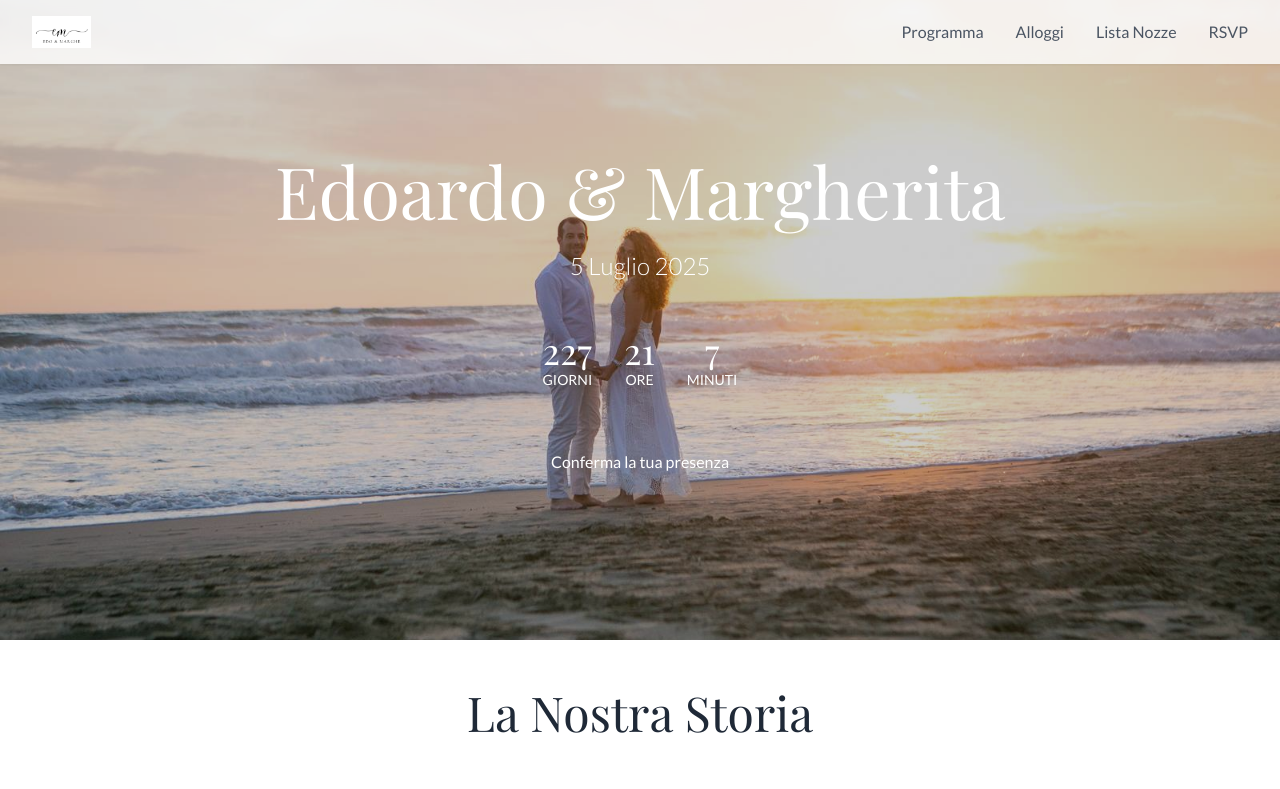
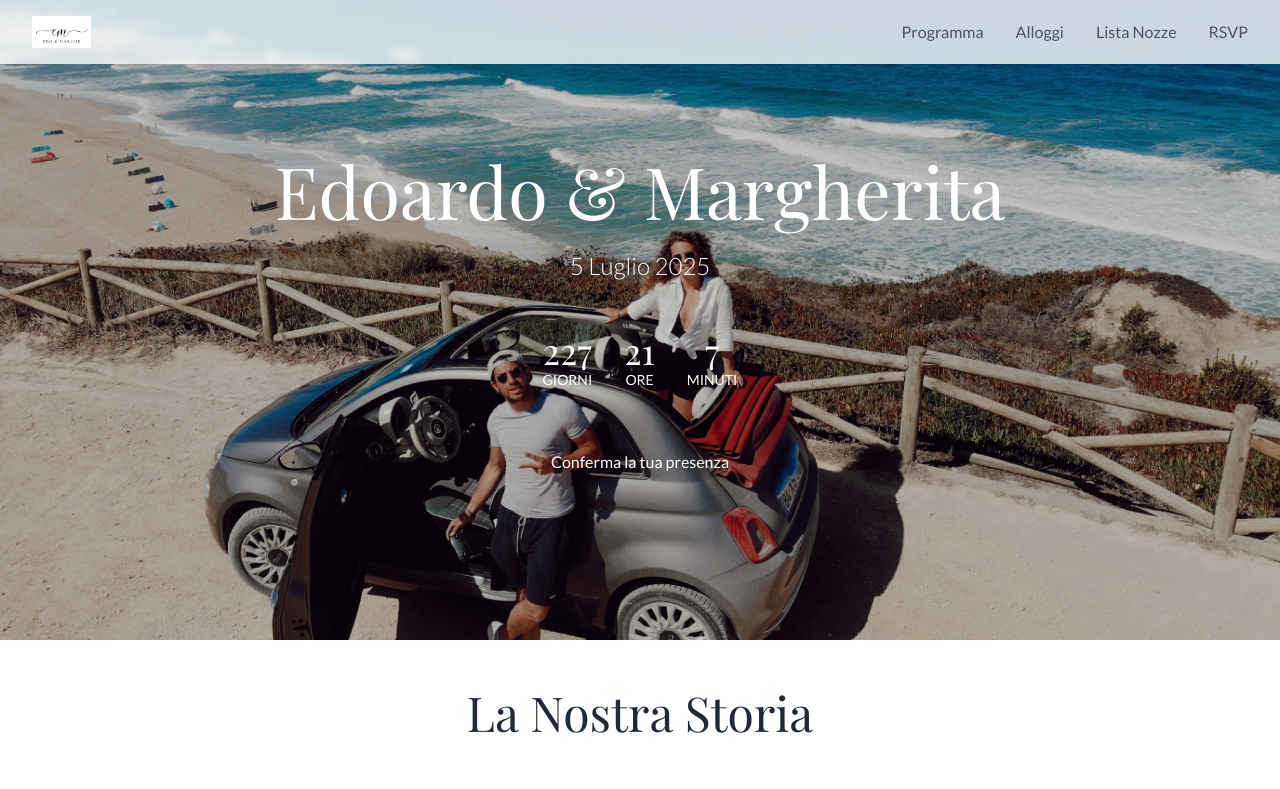
Before and after one commit to edoemarghe/wedding-journey-planner, a React (Vite) app: page / in a window 1280 px wide. Shown: the top 789 px of the page. Built offline with nearby package versions, Linux system fonts and the light colour scheme.

Commit message:
Update homepage background image
Set a new background image for the homepage to enhance the visual appearance of the site.
[skip gpt_engineer]

```diff
--- a/src/pages/Index.tsx
+++ b/src/pages/Index.tsx
@@ -42,7 +42,7 @@ const Index = () => {
       <div
         className="h-[80vh] flex items-center justify-center bg-cover bg-center relative"
         style={{
-          backgroundImage: "url('/lovable-uploads/3b0a2e20-3852-4b65-812f-7fedc6b46c0a.png')",
+          backgroundImage: "url('/lovable-uploads/4e266d85-420f-4a18-961f-7d627a6e31be.png')",
         }}
       >
         <div className="absolute inset-0 bg-black/20" />
```
Also changed, not shown: public/lovable-uploads/4e266d85-420f-4a18-961f-7d627a6e31be.png (added).
